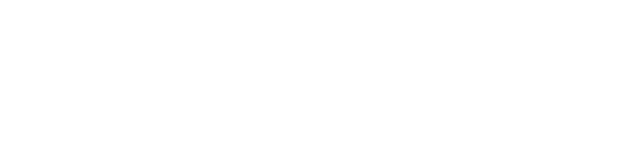
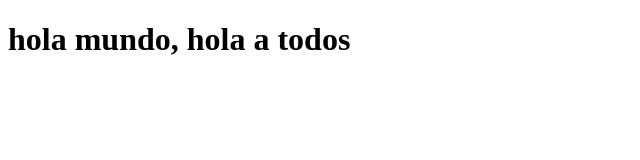
Before and after one commit to LydaLuzR/Sesion-4, a plain HTML site: page hmtl/index.html in a window 1280 px wide. Shown: the whole page, without its empty margins (0-640 px from the left). Drawn offline with Linux system fonts and the light colour scheme.

Commit message:
segundo commit

```diff
--- a/hmtl/index.html
+++ b/hmtl/index.html
@@ -8,6 +8,6 @@
 </head>
 
 <body>
-
+<h1>hola mundo, hola a todos</h1>
 </body>
 </html>
```
